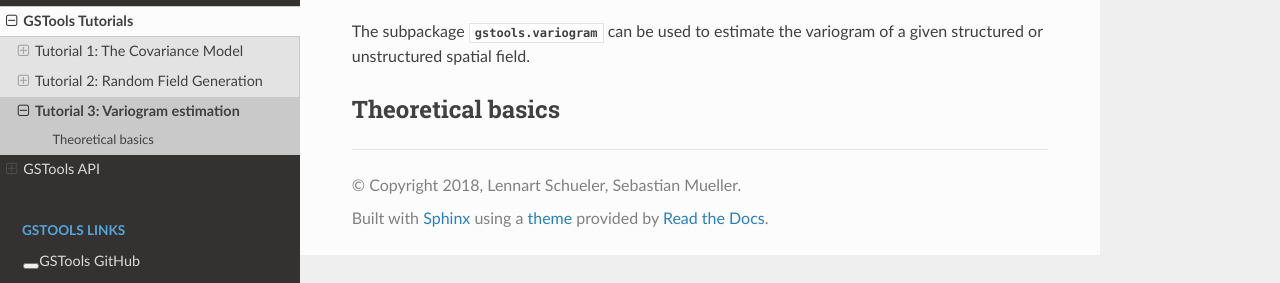
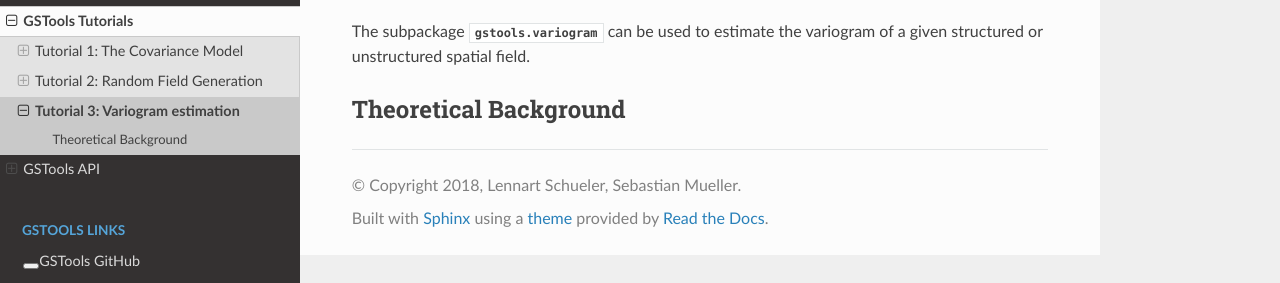
Before and after one commit to GeoStat-Framework/GSTools, a Sphinx documentation site: the page built from docs/source/tutorial_03_vario.rst, in a window 1280 px wide. Shown: the part 187-470 px from the top of the page. Built offline with Sphinx 7.4.7 and the Read the Docs theme 2.0.0, drawn with Linux system fonts in a browser that asks for light colours; formulas are drawn with MathJax 3.

Commit message:
Renamed a heading in tutorials

```diff
--- a/docs/source/tutorial_01_cov.rst
+++ b/docs/source/tutorial_01_cov.rst
@@ -6,8 +6,8 @@ class, which allows you to easily define arbitrary covariance models by
 yourself. The resulting models provide a bunch of nice features to explore the
 covariance models.
 
-Theoretical Basics
-------------------
+Theoretical Backgound
+---------------------
 
 A covariance model is used to characterize the
 `semi-variogram <https://en.wikipedia.org/wiki/Variogram#Semivariogram>`_,
--- a/docs/source/tutorial_03_vario.rst
+++ b/docs/source/tutorial_03_vario.rst
@@ -4,8 +4,8 @@ Tutorial 3: Variogram estimation
 The subpackage :any:`gstools.variogram` can be used to estimate the variogram
 of a given structured or unstructured spatial field.
 
-Theoretical basics
-------------------
+Theoretical Background
+----------------------
 
 .. raw:: latex
 
```
